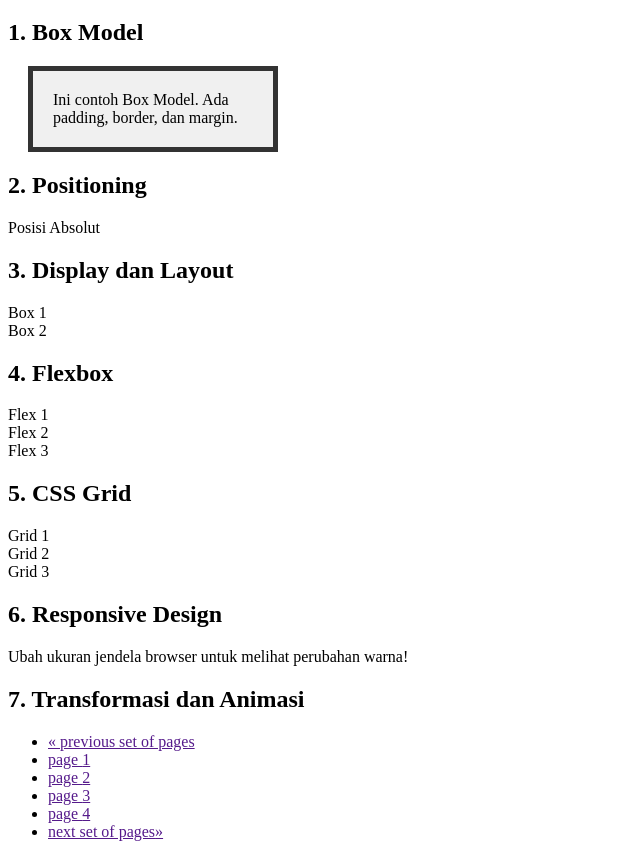
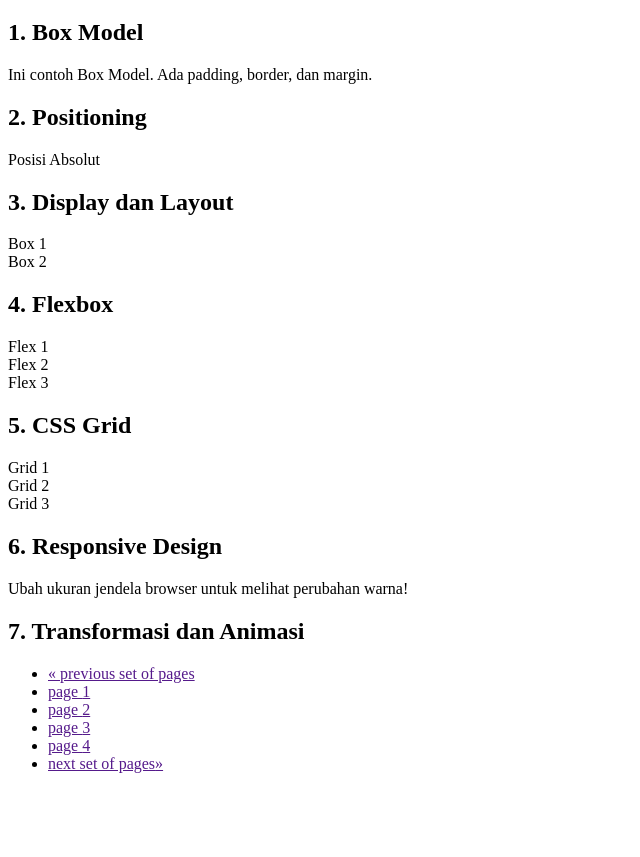
Before and after one commit to ekhsa/1124160176-PERT-10, a plain HTML site: page index.html in a window 1280 px wide. Shown: the part 61-918 px from the top of the page, without its empty margins (0-640 px from the left). After the commit the page ends 850 px from the top, so only its background shows below. Drawn offline with Linux system fonts and the light colour scheme.

Commit message:
HTML REVISI

```diff
--- a/index.html
+++ b/index.html
@@ -5,14 +5,6 @@
   <meta name="viewport" content="width=device-width, initial-scale=1">
   <title>CSS Contoh</title>
   <style>
-     /* ### BOX MODEL ### */
-    .box-model {
-      width: 200px; /* Lebar konten */
-      padding: 20px; /* Ruang dalam elemen */
-      border: 5px solid #333; /* Garis tepi */
-      margin: 20px; /* Jarak luar antar elemen */
-      background-color: #f0f0f0; /* Warna latar */
-    }
 
   </style>
 </head>
```
